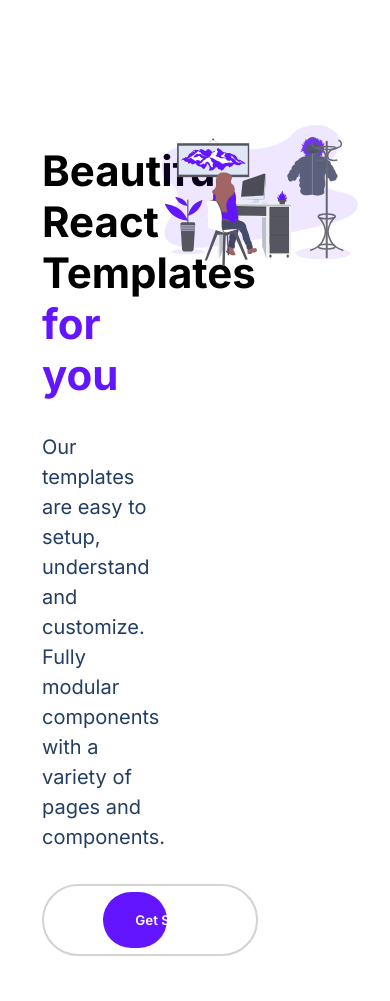
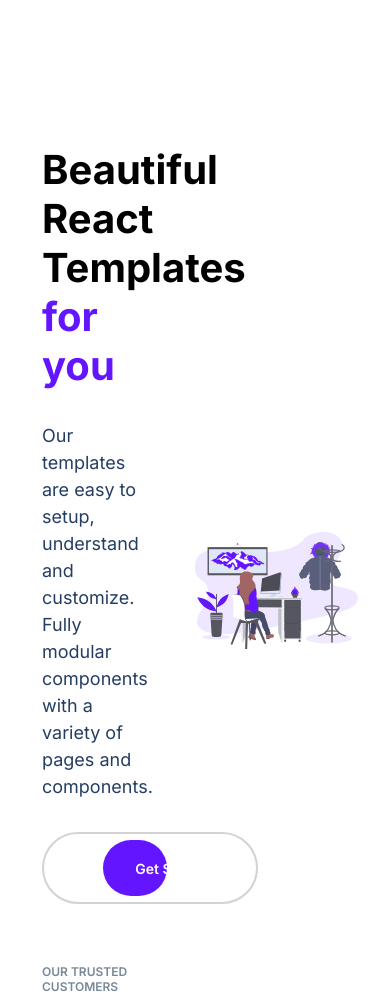
Before and after one commit to KobeWan-Kenobi/treact, a plain HTML site: page index.html in a window 390 px wide. Shown: the part 99-1100 px from the top of the page. Drawn offline with Linux system fonts and the light colour scheme.

Commit message:
1280px responsiveness in progress, fixed quality-img__dots positioning

```diff
--- a/index.html
+++ b/index.html
@@ -44,7 +44,7 @@
         </div>
       </nav>
       <div class="container">
-        <div class="row">
+        <div class="row row--header">
           <div class="header__description">
             <h1>
               Beautiful React Templates
--- a/styles.css
+++ b/styles.css
@@ -146,18 +146,23 @@
   transition: background-color 300ms ease;
 }
 /* HEADER STYLES */
+.row--header {
+  display: flex;
+  justify-content: space-between;
+  align-items: center;
+  padding: 0 32px;
+}
 .header__description {
   width: 40%;
   padding: 20px 10px;
   font-size: 28px;
 }
-
 .header__img--wrapper {
   width: 60%;
+  max-width: 650px;
 }
 .header__img {
   width: 100%;
-  /* max-width: 768px; */
 }
 .text--purple {
   color: #6415ff;
@@ -292,12 +297,15 @@
 .quality-work__img--wrapper {
   width: 50%;
   margin: 0 56px;
+  display: flex;
+  margin: 0 56px;
   position: relative;
+  align-self: center;
 }
 .quality-work__img {
   width: 100%;
+  height: auto;
   z-index: 3;
-  position: relative;
   border: 1px solid rgb(229, 231, 235);
 }
 
@@ -306,7 +314,7 @@
   height: 80px;
   width: 80px;
   right: -40px;
-  bottom: 30px;
+  bottom: -40px;
   z-index: 0;
   /* i got the below values from a filter generator */
   filter: invert(12%) sepia(99%) saturate(7030%) hue-rotate(264deg)
@@ -918,3 +926,28 @@
   background-color: #d4d8dd;
   transition: background-color 150ms linear;
 }
+
+/* RESPONSIVENESS */
+
+@media (max-width: 1280px) {
+  /* HEADER */
+  h1,
+  .section__title--service,
+  .testimonials__title--service {
+    font-size: 40px;
+  }
+
+  p.header__description--paragraph {
+    font-size: 18px;
+  }
+
+  .header__email--button {
+    font-size: 14px;
+  }
+  .header__img--wrapper {
+    width: 50%;
+    max-width: 575px;
+  }
+
+  /* QUALITY WORK */
+}
```
